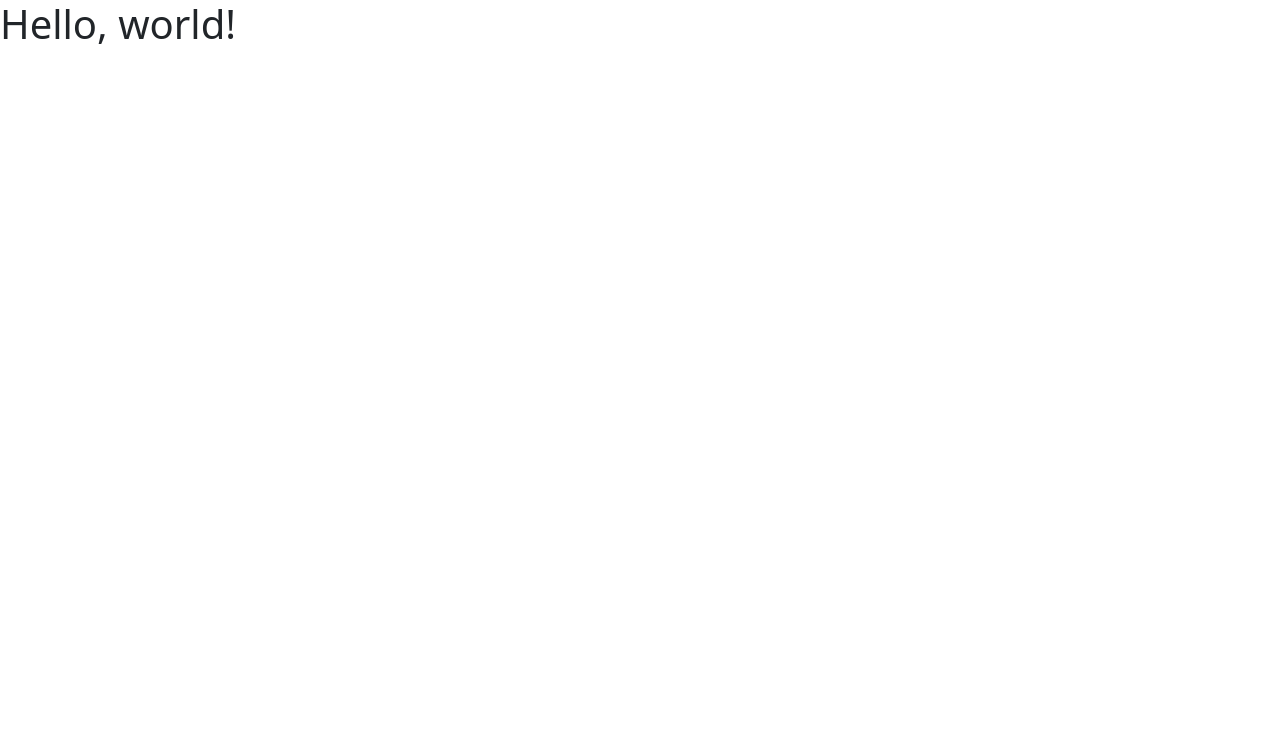
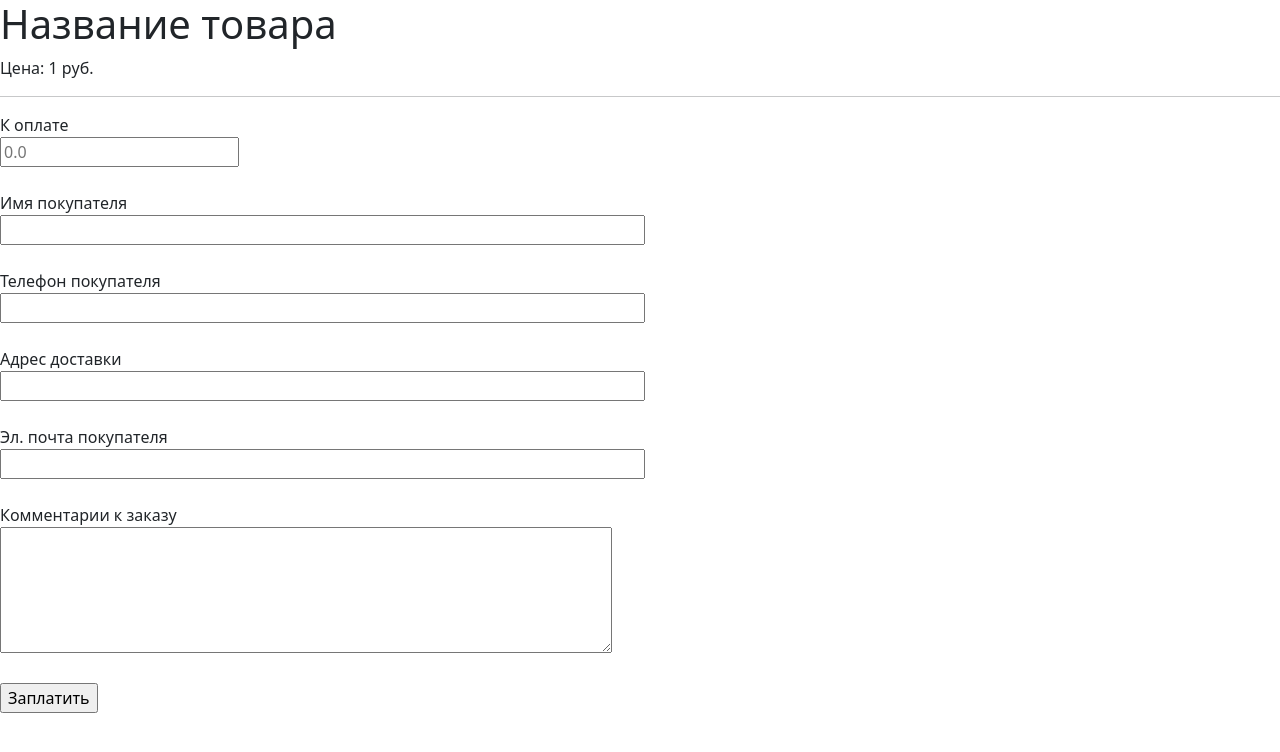
Before and after one commit to dudubuntu/sinica_artplace, a Django app: page /sinica/ in a window 1280 px wide. Before the commit the part shown is almost empty. Shown: the top 752 px of the page. Run offline with Django 3.2, Linux system fonts and the light colour scheme.

Commit message:
index.html with the payment form

```diff
--- a/Docker/sinica_artplace/sinica_proj/templates/web/index.html
+++ b/Docker/sinica_artplace/sinica_proj/templates/web/index.html
@@ -11,7 +11,40 @@
     <title>Hello, world!</title>
   </head>
   <body>
-    <h1>Hello, world!</h1>
+          <!-- Пример заголовков на странице оплаты, которые вы можете показать пользователю -->
+          <h1>Название товара</h1>
+          <div>Цена: 1 руб.</div><hr>
+
+      <!-- Платежная форма
+          Эти поля обязательные, их нельзя удалять. -->
+          <form action="https://yoomoney.ru/eshop.xml" method="post">
+          <input name="shopId" value="впишите-сюда-значение-своего-shopId" type="hidden" required/>
+          <input name="scid" value="впишите-сюда-значение-своего-scid" type="hidden" required/>
+          К оплате<br>
+          <input name="sum" value="" type="number" min="1" placeholder="0.0" required><br><br>
+
+      <!-- Поле name="customerNumber" обязательное, его нельзя удалять.
+          По нему вы сможете понять, кто вам заплатил.
+          Вы можете назвать это поле как угодно. Например, вместо "Имя покупателя" написать
+          "Идентификатор плательщика", "Номер клиента", "Имя клиента" или "Номер заказа". -->
+          Имя покупателя<br>
+          <input required name="customerNumber" value="" size="64"/><br><br>
+
+      <!-- Эти поля можно убрать или переименовать.
+          Например, вместо "Телефон покупателя" написать "Цвет глаз" или "Номер автомобиля".  -->
+          Телефон покупателя<br>
+          <input name="custName" value="" size="64"/><br><br>
+          Адрес доставки<br>
+          <input name="custAddr" value="" size="64"/><br><br>
+          Эл. почта покупателя<br>
+          <input name="custEmail" value="" size="64"/><br><br>
+          Комментарии к заказу<br>
+          <textarea name="orderDetails" value="" rows="5" cols="64" wrap="soft"></textarea><br><br>
+
+      <!-- Кнопку "Заплатить" можно назвать как угодно.
+          Например, "Оплатить подписку" или "Внести деньги"-->
+          <input type="submit" value="Заплатить">
+          </form>
 
     <!-- Optional JavaScript; choose one of the two! -->
 
```
